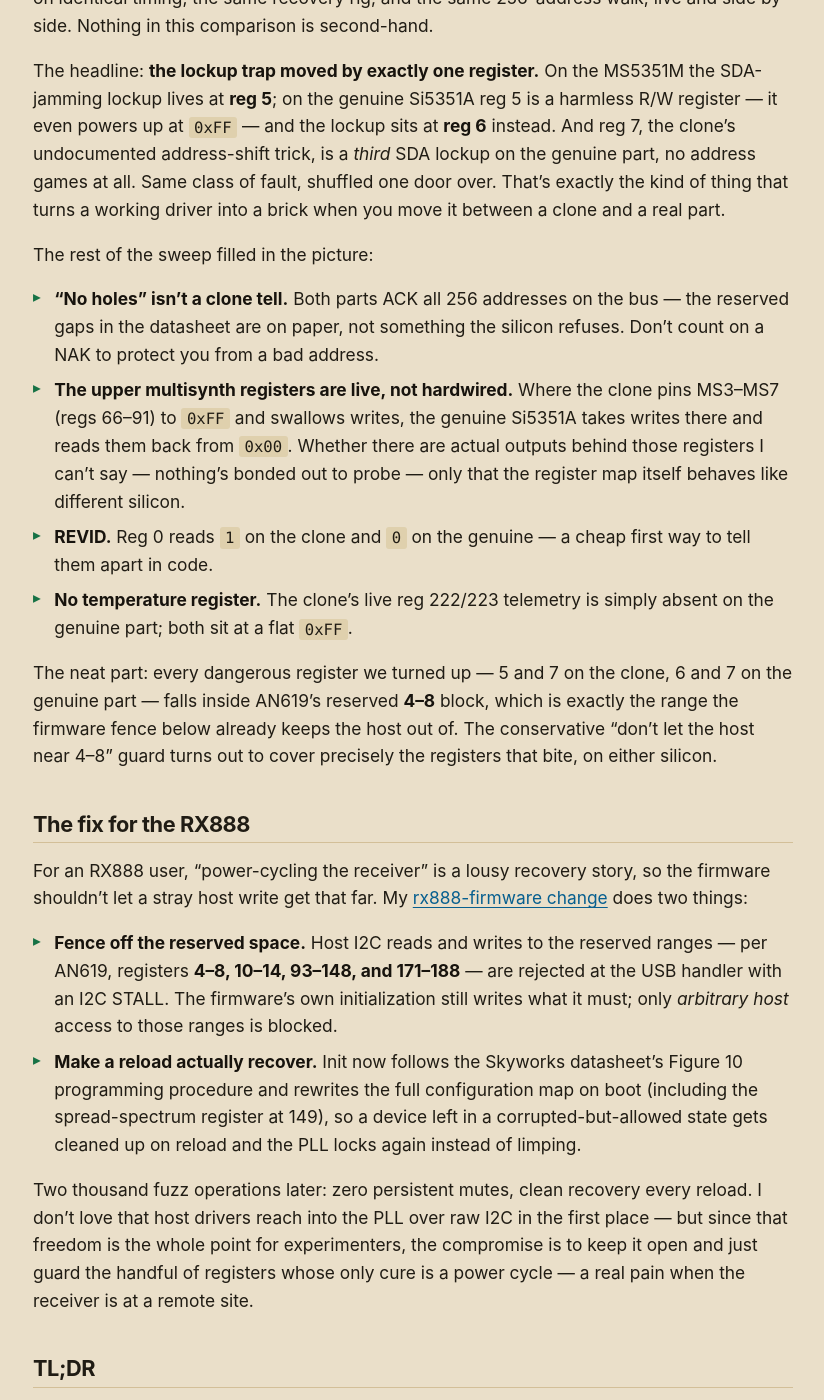
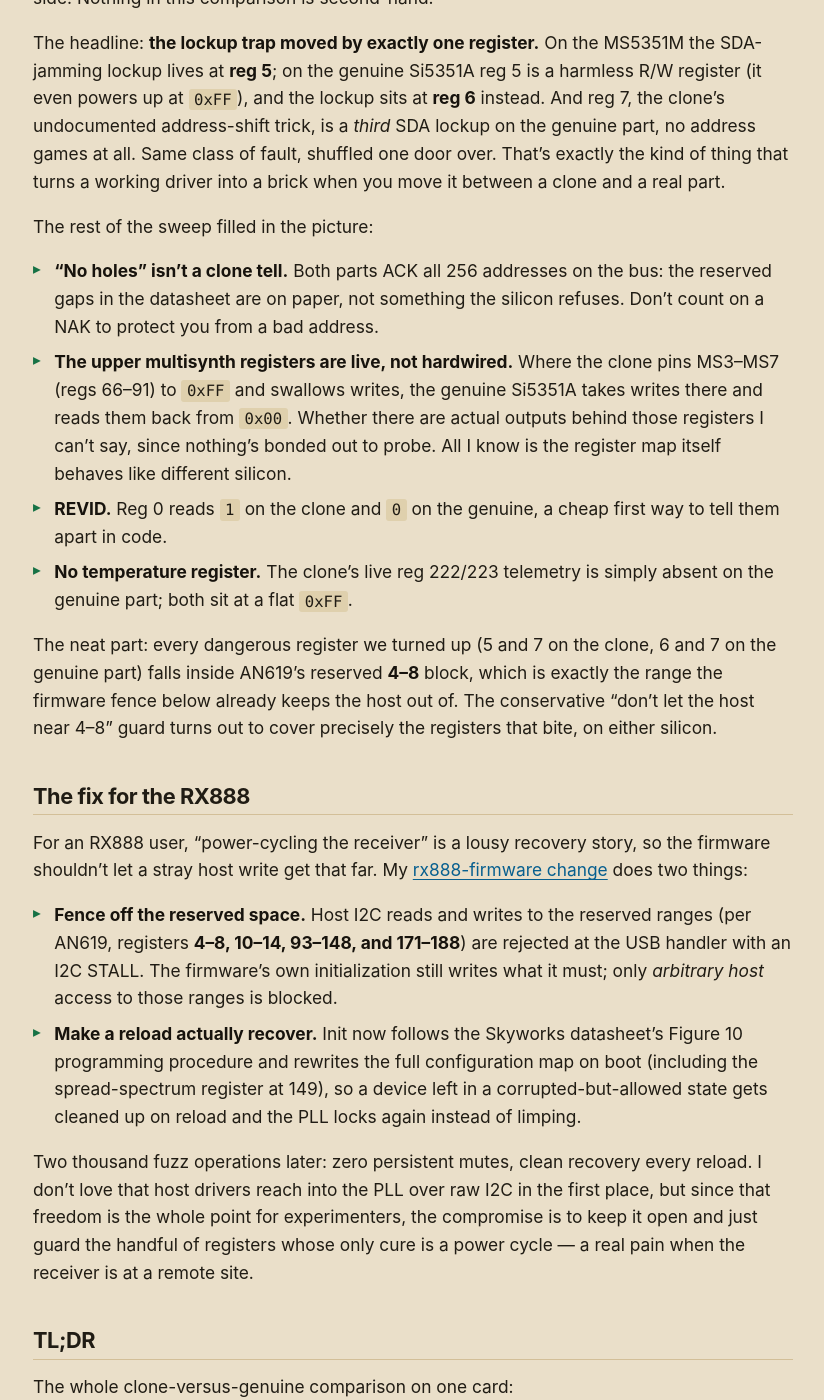
Before and after one commit to ringof/ringof.github.io, a Jekyll site: the page built from _posts/2026-07-12-the-si5351-clock-generator-that-disappeared.md, in a window 1280 px wide and 1400 px high, scrolled down 3710 px. Shown: the whole window, without its empty margins (227-1051 px from the left). Built offline with Jekyll 4.4.1, drawn with Linux system fonts in a browser that asks for light colours; some of the changed text lies outside the part shown.

Commit message:
Cut em-dashes from 43 to 5
Recast most em-dash asides as commas, colons, and parentheses; kept
five where the dash does real work.

```diff
--- a/_posts/2026-07-12-the-si5351-clock-generator-that-disappeared.md
+++ b/_posts/2026-07-12-the-si5351-clock-generator-that-disappeared.md
@@ -5,48 +5,47 @@ date: 2026-07-12
 tags: [si5351, i2c, sdr, rx888]
 description: >-
   Writing to reserved registers on the Si5351 (and the MS5351M clone in
-  the RX888) wedges the chip on the I2C bus — SDA stuck low, recoverable only by
+  the RX888) wedges the chip on the I2C bus: SDA stuck low, recoverable only by
   a power cycle. Here's the failure, why it matters for the RX888, and the
   firmware guard I added.
 ---
 
-I'd been getting the RX888 firmware ready for people to actually lean on —
-which, right before you hand a thing to users, means trying to break it
-yourself. The RX888 wires the Infineon/Cypress FX3's I2C bus straight to the
-**MS5351** clock generator and the **R828** VHF tuner. In the firmware,
-I had elected to emphasize use of the I2CWFX3 and I2CRFX3 vendor commands for
-configuration of these devices. That's deliberate: direct I2C command of those
-two chips is exactly how I'd tell a future host-app author to get *full* control
-of the receiver and largely get out of the developer's way of getting the most
-of them. But a control surface that raw ought to be poked at hard before
-trusting it to not fail in the wild, so I aimed a **fuzz test** at it —
-writing random registers, random values, random write lengths — and went
-hunting for latent and unrecoverable faults.
+I'd been getting the RX888 firmware ready for people to actually lean on, which,
+right before you hand a thing to users, means trying to break it yourself. The
+RX888 wires the Infineon/Cypress FX3's I2C bus straight to the **MS5351** clock
+generator and the **R828** VHF tuner. In the firmware, I had elected to emphasize
+use of the I2CWFX3 and I2CRFX3 vendor commands for configuration of these devices.
+That's deliberate: direct I2C command of those two chips is exactly how I'd tell a
+future host-app author to get *full* control of the receiver and largely get out
+of the developer's way of getting the most of them. But a control surface that raw
+ought to be poked at hard before trusting it to not fail in the wild, so I aimed a
+**fuzz test** at it (writing random registers, random values, random write
+lengths) and went hunting for latent and unrecoverable faults.
 
-Well, I found an entire class of fault. When writing to select registers, the clock
-generator went quiet on the I2C bus — no ACK, no response to several SCL clocks,
-nothing. The bus itself was fine; every other device on it still chattered away.
-The MS5351 had simply stopped responding, and it would not recover unless I performed
-a whole power-cycle of the device.
+Well, I found an entire class of fault. When writing to select registers, the
+clock generator went quiet on the I2C bus — no ACK, no response to several SCL
+clocks, nothing. The bus itself was fine; every other device on it still chattered
+away. The MS5351 had simply stopped responding, and it would not recover unless I
+performed a whole power-cycle of the device.
 
 ## The part and the knowledge gaps
 
-The RX888 uses the Ruimeng **MS5351M** — a clone of the versatile Skyworks
-Si5351 clock generator: with a crystal or clock reference, it gives individually controllable
-outputs, through an I2C-addressable register map for configuring all of that. It is
-truly the workhorse of many ham radio projects, including QRP Labs' many transceivers.
-In the '5351, you are setting multipliers, dividers and other configurations to
-produce the desired frequency output. Rather than trying to repeat how it works,
-look at the closest information we have on it:
+The RX888 uses the Ruimeng **MS5351M**, a clone of the versatile Skyworks
+Si5351 clock generator: with a crystal or clock reference, it gives individually
+controllable outputs, through an I2C-addressable register map for configuring all
+of that. It is truly the workhorse of many ham radio projects, including QRP Labs'
+many transceivers. In the '5351, you are setting multipliers, dividers and other
+configurations to produce the desired frequency output. Rather than trying to
+repeat how it works, look at the closest information we have on it:
 
 [AN619: Si5351 in 10-MSOP/20-QFN](https://www.skyworksinc.com/-/media/Skyworks/SL/documents/public/application-notes/AN619.pdf)
 [AN1234: Si5351 in 16-QFN](https://www.skyworksinc.com/-/media/Skyworks/SL/documents/public/application-notes/an1234-si5351-16qfn-register-map.pdf)
 
 **FYI**: the registers are slightly different between the 16-QFN and other packages!
 
-Look specifically at the registers and bits marked as *reserved*. Skyworks' app notes
-are a little clipped about those: leave the reserved bits and registers at their
-defaults.
+Look specifically at the registers and bits marked as *reserved*. Skyworks' app
+notes are a little clipped about those: leave the reserved bits and registers at
+their defaults.
 
 What I have found is that - if you write to some of these reserved registers,
 the part stops answering to its own I2C address (0x60). Reach for a scope and
@@ -63,12 +62,12 @@ The MS5351M is a clone, and sadly, its [datasheet](/assets/ms5351m-datasheet.pdf
 is no help. Ten pages of block diagram, pinout, and AC/DC specs, with
 **no register map at all.**  Everything we "know" about the MS5351M's registers
 is inferred from the Si5351A and confirmed on the bench, not written down
-anywhere by Ruimeng. As far as testing shows, the two line up — the clone's registers
+anywhere by Ruimeng. As far as testing shows, the two line up: the clone's registers
 appear to do the same things the Si5351A's do.
 
 The reserved register *failure* isn't just in the clone. **George Byrkit (K9TRV)**
-independently ran tests on this same idea — systematic writes to reserved registers, then
-a fuzz pass hammering random addresses and write lengths — against *genuine*
+independently ran tests on this same idea (systematic writes to reserved registers,
+then a fuzz pass hammering random addresses and write lengths) against *genuine*
 Skyworks parts, both an **Si5351A** and an **Si5351C**, and he hit the same class
 of failure: write certain reserved registers and the chip goes unresponsive,
 SDA stuck low, power-cycle-only. Same fault, different silicon.
@@ -81,10 +80,10 @@ the clone and the genuine parts.
 
 I felt it was worth the effort to reduce the uncertainty, and I bought a little
 MS5351M board from QRP Labs to dive into this in detail. I gave the MS5351M
-its own bench — not the RX888 this time, but an FT4232H in MPSSE mode bit-banging
+its own bench: not the RX888 this time, but an FT4232H in MPSSE mode bit-banging
 I2C straight at a bare clone, with a bus-health check after every single write and a
 `uhubctl` port-power cycler wired in to recover from each lockup and keep going.
-That let me walk all 256 register addresses in isolation — 693 writes in all —
+That let me walk all 256 register addresses in isolation (693 writes in all)
 and sort every one into a bucket.
 
 The headline is almost the opposite of what the fuzzing results made it feel
@@ -95,33 +94,33 @@ dangerous. Most reserved writes do nothing brick-inducing at all.
 |---|---|
 | R/W (defined, reserved, undefined alike) | 194 |
 | Read-only | 27 |
-| **Dangerous** | **2** — reg 5, reg 7 |
+| **Dangerous** | **2**: reg 5, reg 7 |
 | Value-filtered (ACK some values, NAK others) | 2 |
 | Side-effect (partial / indirect writes) | 5 |
 
-### Reg 5 — the one that jams SDA
+### Reg 5: the one that jams SDA
 
 This is the culprit from the RX888, and on the bench I could finally watch it
 cleanly: write any *accepted* non-zero value to reg 5 and SDA drops low and stays
 there.
 
-Two wrinkles I didn't expect. First, an **acceptance gate** — the chip only ACKs
+Two wrinkles I didn't expect. First, an **acceptance gate**: the chip only ACKs
 a write to reg 5 when the top nibble is all-zeros or all-ones; everything in
 between is NAKed outright:
 
 | Value | Top nibble | Result |
 |---|---|---|
-| `0x00` | `0000` | ACK — safe (the default) |
-| `0x01`–`0x0F` | `0000` | ACK — **lockup** |
-| `0x10`–`0xEF` | mixed | NAK — rejected |
-| `0xF0`–`0xFF` | `1111` | ACK — **lockup** |
+| `0x00` | `0000` | ACK, safe (the default) |
+| `0x01`–`0x0F` | `0000` | ACK, **lockup** |
+| `0x10`–`0xEF` | mixed | NAK, rejected |
+| `0xF0`–`0xFF` | `1111` | ACK, **lockup** |
 
 Second, a **write-lockout**: once you NAK reg 5 with a "middle" value, it stops
 accepting *any* write to reg 5 until the next power cycle.
 
-### Reg 7 — the undocumented address register
+### Reg 7: the undocumented address register
 
-Remember the stranger cousin — the chip vanishing from `0x60` and popping up at
+Remember the stranger cousin, the chip vanishing from `0x60` and popping up at
 other addresses? Here's a big piece of it. Reg 7 appears to act like an
 **undocumented I2C address register.** Its top nibble ORs straight
 into the device address:
@@ -132,8 +131,8 @@ effective address = 0x60 | (reg7 >> 4)   →   0x60 … 0x6F
 
 So a stray write to reg 7 doesn't hang anything — it *moves the chip.* From a
 host looking for it on `0x60`, a part quietly answering at `0x64` looks
-exactly like one that disappeared. The base `0x60` is hardwired — reg
-7 can only OR bits *in* — and a power cycle puts it back to `0x60`.
+exactly like one that disappeared. The base `0x60` is hardwired (reg 7 can only
+OR bits *in*), and a power cycle puts it back to `0x60`.
 
 ### The clone's other quirks
 
@@ -141,7 +140,7 @@ Beyond the two dangerous registers, the MS5351M has a personality worth noting:
 
 - **Three usable outputs.** MS0–MS2 (regs 42–65) are full R/W multisynths;
   MS3–MS7 (regs 66–91) read back `0xFF` and silently swallow writes. It isn't a
-  fuse or a software lock you can flip — the clone simply doesn't expose them.
+  fuse or a software lock you can flip: the clone simply doesn't expose them.
 - **On-die telemetry nobody advertises.** A couple of registers aren't static at
   all. **Reg 222 drifts continuously and seems to track temperature** — it climbs
   as the chip cools, with the occasional `0xFF` spike that looks like a read
@@ -150,7 +149,7 @@ Beyond the two dangerous registers, the MS5351M has a personality worth noting:
 
 ## Side by side with the Si5351A
 
-I didn't have to take anyone's word for the genuine part in the end — I finally
+I didn't have to take anyone's word for the genuine part in the end. I finally
 put a real **Si5351A** on the bench myself, hung off *Port B* of the same
 FT4232H so it and the clone ran on identical timing, the same recovery rig, and
 the same 256-address walk, live and side by side. Nothing in this comparison is
@@ -158,7 +157,7 @@ second-hand.
 
 The headline: **the lockup trap moved by exactly one register.** On the MS5351M the
 SDA-jamming lockup lives at **reg 5**; on the genuine Si5351A reg 5 is a
-harmless R/W register — it even powers up at `0xFF` — and the lockup sits at
+harmless R/W register (it even powers up at `0xFF`), and the lockup sits at
 **reg 6** instead. And reg 7, the clone's undocumented address-shift trick, is a
 *third* SDA lockup on the genuine part, no address games at all. Same class of
 fault, shuffled one door over. That's exactly the kind of thing that turns a
@@ -167,20 +166,20 @@ working driver into a brick when you move it between a clone and a real part.
 The rest of the sweep filled in the picture:
 
 - **"No holes" isn't a clone tell.** Both parts ACK all 256 addresses on the
-  bus — the reserved gaps in the datasheet are on paper, not something the
+  bus: the reserved gaps in the datasheet are on paper, not something the
   silicon refuses. Don't count on a NAK to protect you from a bad address.
 - **The upper multisynth registers are live, not hardwired.** Where the clone
   pins MS3–MS7 (regs 66–91) to `0xFF` and swallows writes, the genuine Si5351A
   takes writes there and reads them back from `0x00`. Whether there are actual
-  outputs behind those registers I can't say — nothing's bonded out to probe —
-  only that the register map itself behaves like different silicon.
-- **REVID.** Reg 0 reads `1` on the clone and `0` on the genuine — a cheap first
+  outputs behind those registers I can't say, since nothing's bonded out to
+  probe. All I know is the register map itself behaves like different silicon.
+- **REVID.** Reg 0 reads `1` on the clone and `0` on the genuine, a cheap first
   way to tell them apart in code.
 - **No temperature register.** The clone's live reg 222/223 telemetry is simply
   absent on the genuine part; both sit at a flat `0xFF`.
 
-The neat part: every dangerous register we turned up — 5 and 7 on the clone, 6
-and 7 on the genuine part — falls inside AN619's reserved **4–8** block, which is
+The neat part: every dangerous register we turned up (5 and 7 on the clone, 6
+and 7 on the genuine part) falls inside AN619's reserved **4–8** block, which is
 exactly the range the firmware fence below already keeps the host out of. The
 conservative "don't let the host near 4–8" guard turns out to cover precisely
 the registers that bite, on either silicon.
@@ -193,8 +192,8 @@ firmware shouldn't let a stray host write get that far. My
 two things:
 
 - **Fence off the reserved space.** Host I2C reads and writes to the
-  reserved ranges — per AN619, registers **4–8, 10–14, 93–148, and
-  171–188** — are rejected at the USB handler with an I2C STALL. The firmware's
+  reserved ranges (per AN619, registers **4–8, 10–14, 93–148, and 171–188**)
+  are rejected at the USB handler with an I2C STALL. The firmware's
   own initialization still writes what it must; only *arbitrary host* access to
   those ranges is blocked.
 - **Make a reload actually recover.** Init now follows the Skyworks datasheet's
@@ -205,7 +204,7 @@ two things:
 
 Two thousand fuzz operations later: zero persistent mutes, clean recovery every
 reload. I don't love that host drivers reach into the PLL over raw I2C in the
-first place — but since that freedom is the whole point for experimenters, the
+first place, but since that freedom is the whole point for experimenters, the
 compromise is to keep it open and just guard the handful of registers whose only
 cure is a power cycle — a real pain when the receiver is at a remote site.
 
@@ -231,14 +230,14 @@ The whole clone-versus-genuine comparison on one card:
   stated purpose, don't touch it.
 - **Avoid blind read-modify-write.** Reserved bits live inside otherwise-writable
   registers, so a careless "read, OR in a bit, write it back" can disturb one you
-  never meant to touch — and readback isn't equally trustworthy across every part
+  never meant to touch, and readback isn't equally trustworthy across every part
   and clone. Keep a shadow copy of the map in code and write from that, so what
   lands on the chip is exactly what you intended.
 - **Initialize from a known-good full map** (AN619 or ClockBuilder output), not
-  by poking individual bits blind. And mind your loop bounds — the quickest path
+  by poking individual bits blind. And mind your loop bounds: the quickest path
   into a reserved register is a `for` loop that counts one address too far.
 - **The clone is undocumented, but bound by the same rules.** The MS5351M ships
-  without a register map, so treat the Si5351A's as your reference — but assume
+  without a register map, so treat the Si5351A's as your reference, but assume
   the reserved traps are just as real, and possibly at slightly different
   addresses.
 
```
